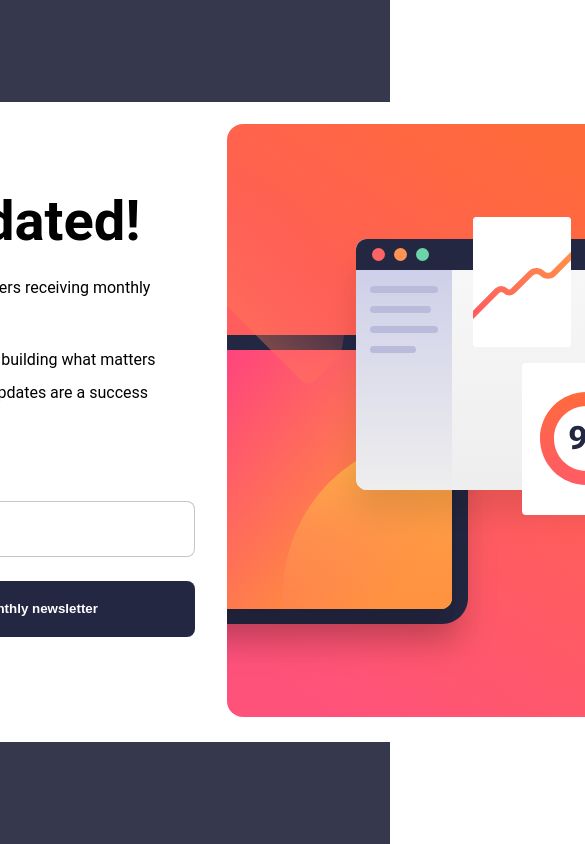
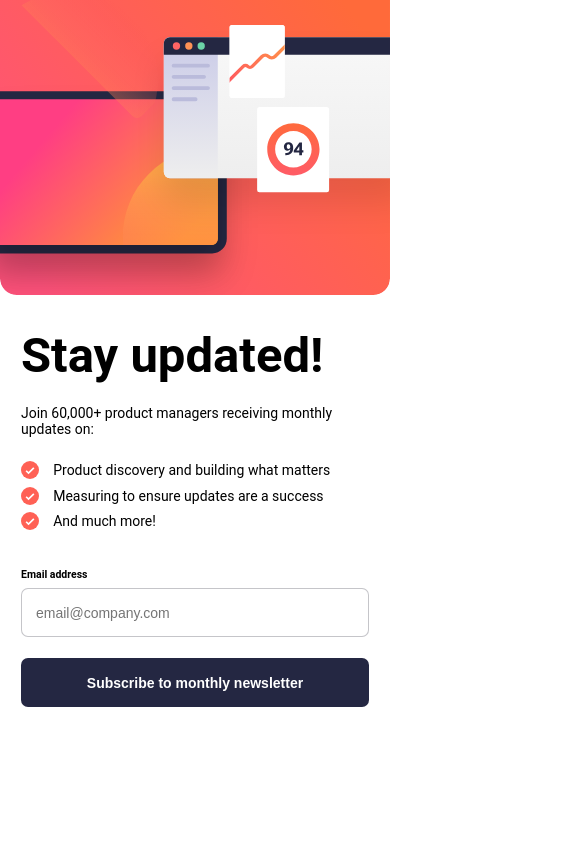
Before and after one commit to aatibada/newsletter-sign-up, a React (Create React App) app: page / in a window 390 px wide. Shown: the top 844 px of the page, 585 px wide, since content can reach past the window. Built offline with nearby package versions, Linux system fonts and the light colour scheme.

Commit message:
Added responsive design

```diff
--- a/public/index.html
+++ b/public/index.html
@@ -24,7 +24,7 @@
       work correctly both with client-side routing and a non-root public URL.
       Learn how to configure a non-root public URL by running `npm run build`.
     -->
-    <title>React App</title>
+    <title>Newsletter Sign-Up</title>
   </head>
   <body>
     <noscript>You need to enable JavaScript to run this app.</noscript>
--- a/src/App.js
+++ b/src/App.js
@@ -30,6 +30,13 @@ function Root() {
 
 function Subscribe({ setEmail, email }) {
   const navigate = useNavigate();
+  const errorMessage = document.querySelector(".error-message");
+  const inputBox = document.querySelector("input");
+
+  function handleClick() {
+    errorMessage.style.display = "none";
+    inputBox.classList.remove("input-error");
+  }
 
   function handleChange({target}) {
     setEmail(target.value);
@@ -38,9 +45,6 @@ function Subscribe({ setEmail, email }) {
   const handleSubmit = (event) => {
     event.preventDefault();
 
-    const form = document.querySelector("form");
-    const errorMessage = document.querySelector(".error-message");
-    const inputBox = document.querySelector("input");
     const regex = /^[\w-\.]+@([\w-]+\.)+[\w-]{2,4}$/g;
     const isValid = regex.test(email);;
 
@@ -80,6 +84,7 @@ function Subscribe({ setEmail, email }) {
             id="email"
             name="email"
             placeholder="email@company.com"
+            onClick={handleClick}
             onChange={handleChange}
           />
           <button type="submit">Subscribe to monthly newsletter</button>
--- a/src/index.css
+++ b/src/index.css
@@ -7,6 +7,7 @@
 html {
   font-size: 16px;
   font-family: 'Roboto', sans-serif;
+  width: 100vw;
 }
 
 .background {
@@ -27,6 +28,7 @@ main {
   justify-content: space-between;
   align-items: center;
   padding: 1.5rem;
+  /* font-size: 16px; */
 }
 
 .content-container {
@@ -46,13 +48,24 @@ p {
 }
 
 ul {
-  list-style-image: url("./images/icon-list.svg");
-  list-style-position: inside;
   margin: 0.75rem 0;
 }
 
 li {
+  display: flex;
+  align-items: center;
   padding: 0.25rem 0;
+  list-style: none;
+}
+
+li::before {
+  content: "";
+  display: inline-block;
+  background-image: url("./images/icon-list.svg");
+  background-size: contain;
+  background-repeat: no-repeat;
+  height: 1.3rem;
+  width: 1.3rem;
 }
 
 .list-space {
@@ -78,29 +91,35 @@ form input {
   border-radius: 0.5rem;
   border: 1px solid rgba(25, 24, 43, 0.25);
   padding-left: 1rem;
+  font-size: 1rem;
 }
 
 form input:hover {
   cursor: pointer;
 }
 
-/* form input:invalid {
-  border: 1px solid #FF6155;
-} */
-
 button {
   height: 3.5rem;
-  width: 25rem;
+  max-width: 25rem;
   border-radius: 0.5rem;
   border: none;
   background: #242742;
   color: #FFFFFF;
   font-weight: 700;
+  font-size: 1rem;
 }
 
 button:hover {
   background: linear-gradient(#FF6A3A, #FF527B);
   cursor: pointer;
+}
+
+.img-container {
+  display: flex;
+}
+
+.desktop-illustration {
+  max-height: 37rem;
 }
 
 .mobile-illustration {
@@ -153,3 +172,65 @@ button:hover {
   color: #FF6155;
   border: solid 1px #FF6155;
 }
+
+@media only screen and (max-width: 980px) {
+  html {
+    font-size: 12px;
+  }
+}
+
+@media only screen and (max-width: 760px) {
+  html {
+    font-size: 10px;
+  }
+}
+
+@media only screen and (max-width: 600px) {
+  html {
+    font-size: 8px;
+    width: 100vw;
+  }
+}
+
+@media only screen and (max-width: 500px) {
+  html {
+    font-size: 14px;
+  }
+
+  .background {
+    background: #FFF;
+    display: block;
+  }
+
+  main {
+    width: 100vw;
+    height: 100%;
+    flex-direction: column-reverse;
+    align-items: start;
+    padding: 0;
+  }
+
+  .desktop-illustration {
+    display: none;
+  }
+
+  .mobile-illustration {
+    display: block;
+    width: 100vw;
+  }
+
+  .content-container {
+    margin: 0;
+    padding: 1.5rem;
+  }
+
+  button {
+    max-width: none;
+  }
+}
+
+@media only screen and (max-width: 378px) {
+  li {
+    display: block;
+  }
+}
```
